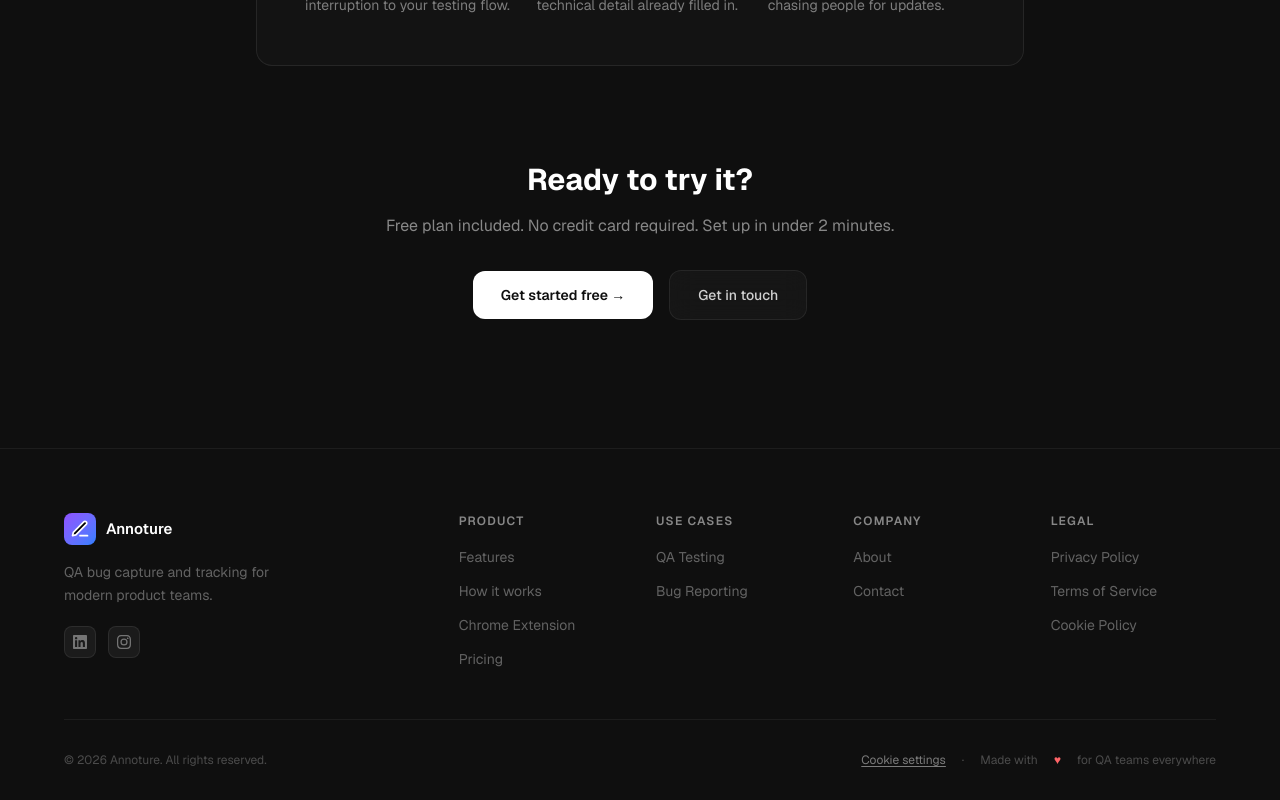
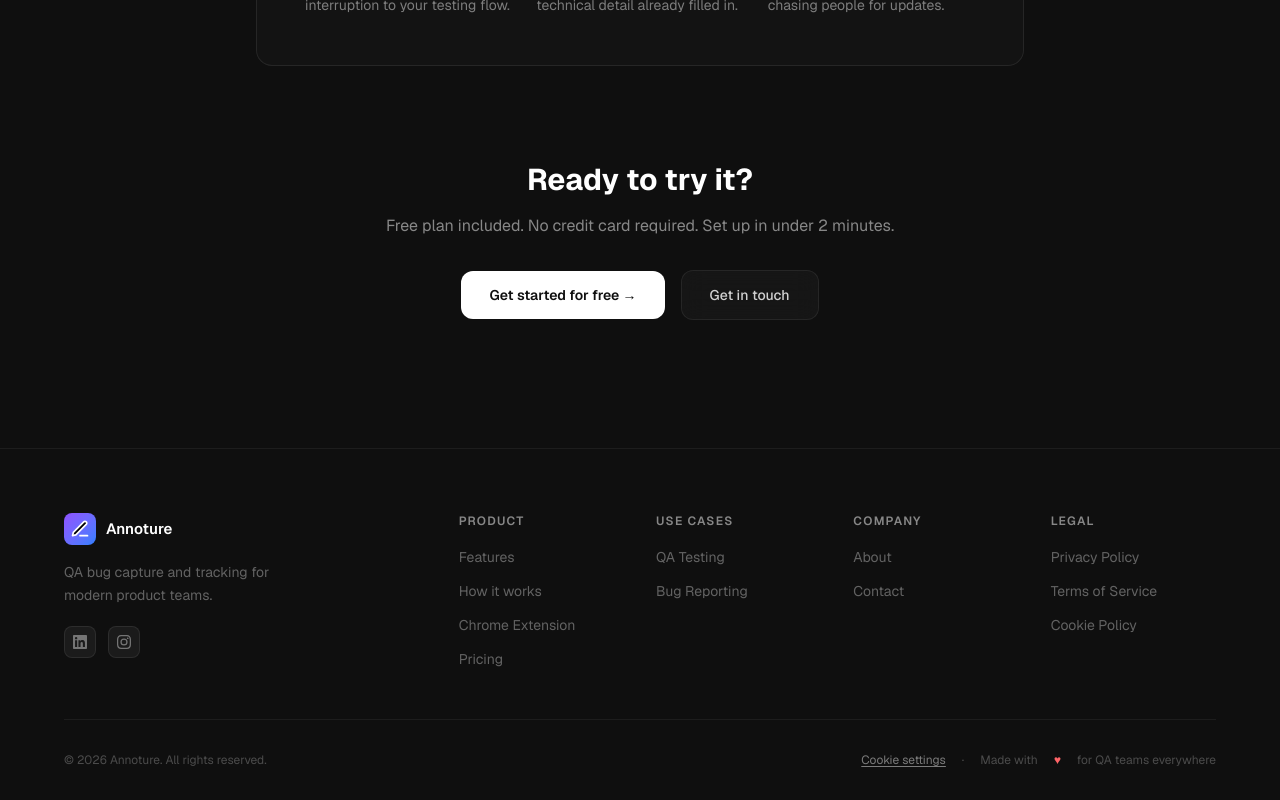
Before and after one commit to Rikhil06/QA-Landing, a Next.js app: page /about in a window 1280 px wide. Shown: the part 1936-2736 px from the top of the page. Built offline with nearby package versions, Linux system fonts and the light colour scheme.

Commit message:
Change link on about page

```diff
--- a/app/about/AboutContent.tsx
+++ b/app/about/AboutContent.tsx
@@ -212,10 +212,10 @@ export default function AboutContent() {
           </p>
           <div className="flex flex-col sm:flex-row items-center justify-center gap-4">
             <a
-              href="https://app.annoture.com/register"
+              href="/#contact"
               className="px-7 py-3.5 rounded-xl bg-white text-[#0F0F0F] font-semibold text-sm hover:bg-white/90 transition-all duration-200 hover:shadow-xl hover:shadow-white/15 active:scale-95"
             >
-              Get started free →
+              Get started for free →
             </a>
             <Link
               href="/#contact"
```
